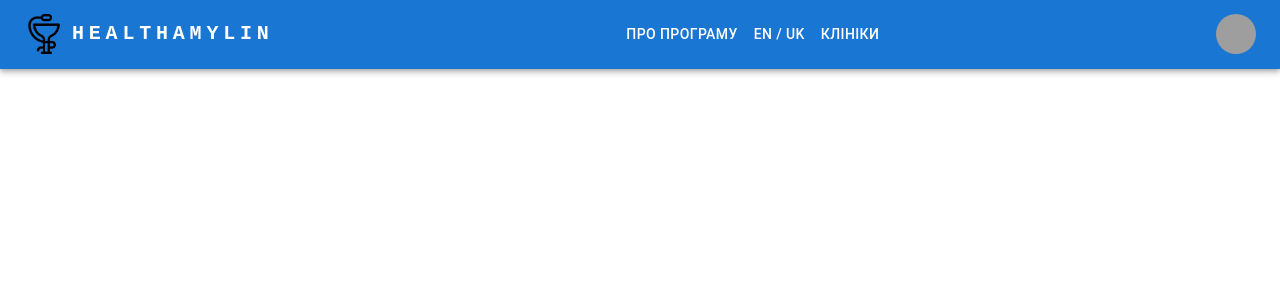
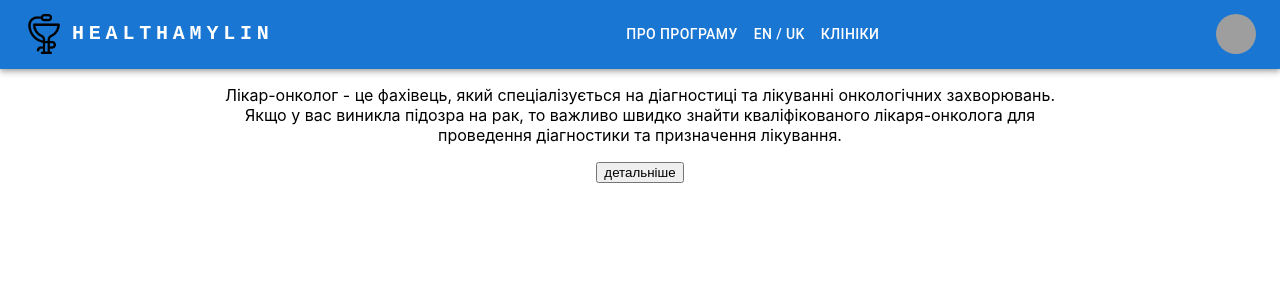
Before and after one commit to Olha36/healthamylin, a React (Create React App) app: page / in a window 1280 px wide. Shown: the top 300 px of the page. Built offline with nearby package versions, Linux system fonts and the light colour scheme; grey boxes are pictures that could not be loaded.

Commit message:
add: text

```diff
--- a/src/App.tsx
+++ b/src/App.tsx
@@ -1,11 +1,13 @@
 import React from 'react'
 import './App.css'
 import ResponsiveAppBar from './components/HeaderApp'
+import Text from './components/Text'
 
 function App() {
   return (
     <div className="App">
       <ResponsiveAppBar />
+      <Text />
     </div>
   )
 }
--- /dev/null
+++ b/src/components/Text/index.css
@@ -0,0 +1,7 @@
+.description{
+    width: 65%;
+    margin: 0 auto;
+}
+button:hover {
+    background-color: #c3d8ed;;
+}
--- /dev/null
+++ b/src/components/Text/index.tsx
@@ -0,0 +1,34 @@
+import React from 'react'
+import './index.css'
+
+function Text() {
+  const [open, setOpen] = React.useState(false)
+
+  const handleOpenButton = () => {
+    setOpen(!open)
+  }
+
+  return (
+    <div className="description">
+      <p>
+        Лікар-онколог - це фахівець, який спеціалізується на діагностиці та лікуванні онкологічних захворювань. Якщо у
+        вас виникла підозра на рак, то важливо швидко знайти кваліфікованого лікаря-онколога для проведення діагностики
+        та призначення лікування.
+      </p>
+      {open && (
+        <p>
+          На нашому сайті ви зможете знайти список лікарів-онкологів з відповідним досвідом та кваліфікацією. Ми
+          співпрацюємо з провідними клініками та медичними центрами, що забезпечують високоякісне лікування онкологічних
+          захворювань. Для того, щоб знайти лікаря-онколога на нашому сайті, вам необхідно заповнити коротку форму з
+          інформацією про місце проживання та тип онкології. Наш алгоритм швидко підбере для вас список кваліфікованих
+          лікарів-онкологів з вашого регіону. Крім того, наш сайт надає детальну інформацію про кожного лікаря-онколога,
+          що дозволяє зробити вибір на основі відгуків пацієнтів, рейтингу, досвіду роботи та освіти. <br /> Ми
+          розуміємо, наскільки важливо швидко знайти кваліфікованого лікаря-онколога у випадку підозри на рак. Наш сайт
+          допоможе вам швидко та легко знайти кращого фахівця для діагностики та лікування онкологічного захворювання.
+        </p>
+      )}
+      <button onClick={handleOpenButton}>{open ? 'сховати' : 'детальніше'}</button>
+    </div>
+  )
+}
+export default Text
```
